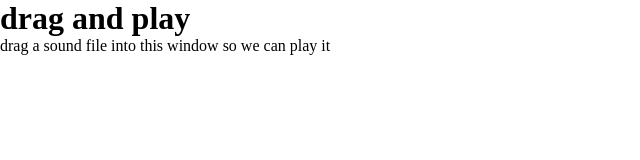
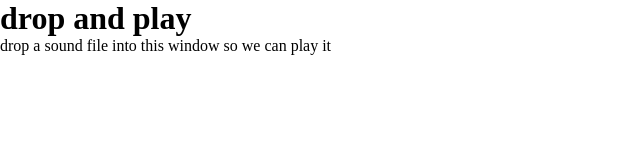
Before and after one commit to sole/webaudio-tutorials, a plain HTML site: page dropandplay/index.html in a window 1280 px wide. Shown: the full height of the page, 0-640 px from the left. Drawn offline with Linux system fonts and the light colour scheme.

Commit message:
rename drag->drop

```diff
--- a/dragandplay/index.html
+++ b/dropandplay/index.html
@@ -2,13 +2,13 @@
 <html>
 	<head>
 		<meta charset="utf8">
-		<title>drag and play</title>
+		<title>drop and play</title>
 		<link rel="stylesheet" href="css/style.css">
 		<script src="js/main.js" defer></script>
 	</head>
 	<body>
 		<h1></h1>
-		<p>drag a sound file into this window so we can play it</p>
+		<p>drop a sound file into this window so we can play it</p>
 		<canvas width="320" height="240">
 		</canvas>
 	</body>
```
Also changed, not shown: dropandplay/css/style.css (renamed from dragandplay/css/style.css), dropandplay/js/main.js (renamed from dragandplay/js/main.js), 2 other files.
